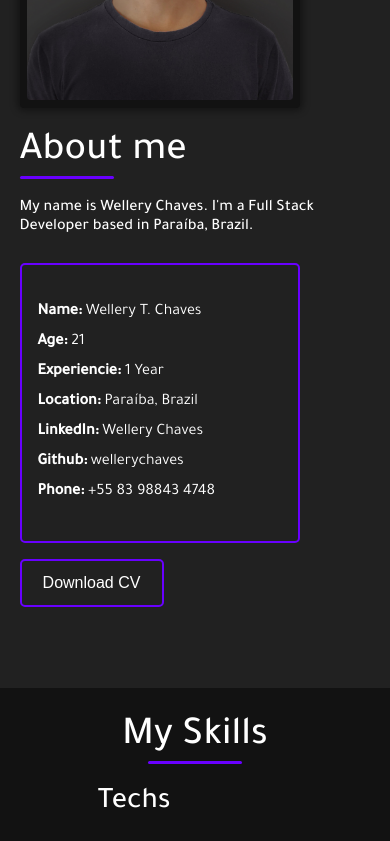
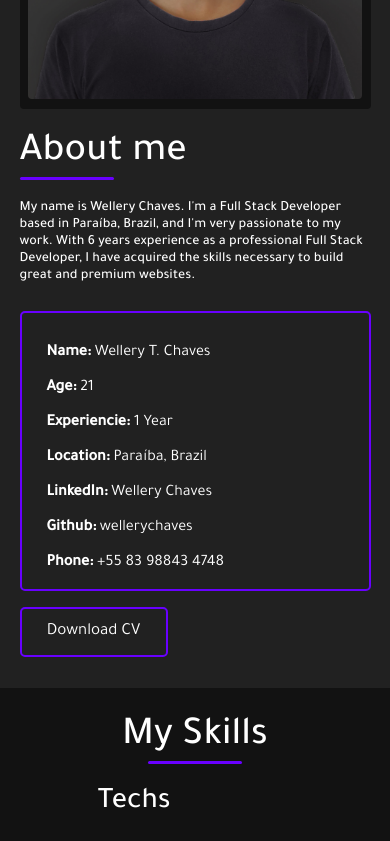
Before and after one commit to wellerychaves/wellery-portfolio, a React (Vite) app: page / in a window 390 px wide. Shown: the part 1140-1981 px from the top of the page. Built offline with nearby package versions, Linux system fonts and the light colour scheme; a web font is replaced by a local one.

Commit message:
feat(responsivity): changed some settings to make the page more responsive

```diff
--- a/src/components/About/index.tsx
+++ b/src/components/About/index.tsx
@@ -1,10 +1,9 @@
-import { Container, ImageBox, InfoBox } from "./styles";
+import { Container, ContentRight, ImageBox, InfoBox, StyledA } from "./styles";
 import wellery from "../../assets/images/wellery.jpg";
-import Button from "../Button";
 
 const About = () => {
 	return (
-		<Container>
+		<Container id="about">
 			<div id="content">
 				<ImageBox>
 					<img
@@ -14,44 +13,64 @@ const About = () => {
 					/>
 				</ImageBox>
 				{/* Title */}
-				<div id="content-right">
+				<ContentRight id="content-right">
 					<h2>About me</h2>
 					<div id="line" />
 
-					<h4>
+					<p id="apresentation">
 						My name is Wellery Chaves. I'm a Full Stack Developer
-						based in Paraíba, Brazil.
-					</h4>
+						based in Paraíba, Brazil, and I'm very passionate to my
+						work. With 6 years experience as a professional Full
+						Stack Developer, I have acquired the skills necessary to
+						build great and premium websites.
+					</p>
 					{/* Title */}
-					<InfoBox>
-						<div>
+					<InfoBox className="personal-info">
+						<div id="row">
+							<div className="info">
 								<p>
 									<span>Name: </span>Wellery T. Chaves
 								</p>
+							</div>
+							<div className="info">
 								<p>
 									<span>Age: </span> 21
 								</p>
+							</div>
+							<div className="info">
 								<p>
 									<span>Experiencie: </span> 1 Year
 								</p>
+							</div>
+							<div className="info">
 								<p>
 									<span>Location: </span> Paraíba, Brazil
 								</p>
 							</div>
-						<div>
+							<div className="info">
 								<p>
 									<span>LinkedIn: </span> Wellery Chaves
 								</p>
+							</div>
+							<div className="info">
 								<p>
 									<span>Github: </span>wellerychaves
 								</p>
+							</div>
+							<div className="info">
 								<p>
 									<span>Phone: </span>+55 83 98843 4748
 								</p>
 							</div>
+						</div>
 					</InfoBox>
-					<Button type="button">Download CV</Button>
-				</div>
+					<StyledA
+						target="_blank"
+						href="https://drive.google.com/file/d/1wc_HjPYCxb25O0KOtVmWB1B4slF0PeAt/view?usp=sharing"
+					>
+						Download CV
+					</StyledA>
+				</ContentRight>
 			</div>
 		</Container>
 	);
--- a/src/components/About/styles.ts
+++ b/src/components/About/styles.ts
@@ -4,7 +4,6 @@ export const Container = styled.section`
 	width: 100vw;
 	height: 1000px;
 	margin: 0 auto;
-	transition: 0.3s;
 	display: flex;
 	align-items: center;
 	justify-content: center;
@@ -23,56 +22,77 @@ export const Container = styled.section`
 	}
 
 	#content {
-		max-width: 90vw;
+		width: 90vw;
+		max-width: 720px;
 		display: flex;
 		flex-direction: column;
+	}
 
-		@media only screen and (min-width: 1000px) {
-			justify-content: space-around;
+	@media screen and (min-width: 575px) {
+	}
+
+	@media screen and (min-width: 768px) {
+	}
+
+	@media screen and (min-width: 992px) {
+		height: 800px;
+
+		#content {
+			gap: 25px;
+			margin: 0 auto;
+			max-width: 1140px;
 			align-items: center;
 			flex-direction: row;
-			gap: 72px;
+			justify-content: space-around;
 		}
 	}
+`;
 
-	#content-right {
+export const ContentRight = styled.div`
 	display: flex;
 	justify-content: space-around;
 	flex-direction: column;
-		width: fit-content;
+	max-width: 450px;
 
-		h4 {
+	#apresentation {
+		font-weight: 400;
+		margin-top: 20px;
+		font-size: calc(var(--csize) * 1.4);
 		font-weight: 500;
-			margin-top: 20px;
-			font-size: calc(var(--csize) * 1.6);
-			font-weight: 500;
+		max-width: 450px;
 	}
 
-		@media only screen and (min-width: 600px) {
-			max-width: 90vw;
+	@media screen and (min-width: 575px) {
 	}
+	@media screen and (min-width: 768px) {
+		max-width: 690px;
 
-		@media only screen and (min-width: 700px) {
-			h2 {
-				width: fit-content;
-				height: fit-content;
+		#apresentation {
+			width: 100%;
+			max-width: fit-content;
+			font-size: calc(var(--csize) * 1.6);
 		}
+	}
+	@media screen and (min-width: 992px) {
+		width: 635px;
 
-			h4 {
-				max-width: 600px;
-				font-size: calc(var(--csize) * 2);
-			}
+		#apresentation {
+			font-size: calc(var(--csize) * 1.8);
 		}
 	}
 `;
 
 export const ImageBox = styled.figure`
-	width: 280px;
-	height: 339.23px;
-	background: ${(props: any) => props.theme.colors.background};
-	box-shadow: 0px 0px 7px 3px rgba(0, 0, 0, 0.4);
+	width: 100%;
+	height: 100vw;
+	min-width: 280px;
+	max-width: 400px;
+	max-height: 400px;
+	margin: 0 auto;
 	border-radius: 4px;
 	margin-bottom: 20px;
+	background: ${(props: any) => props.theme.colors.background};
+
 	display: flex;
 	align-items: center;
 	justify-content: center;
@@ -81,66 +101,103 @@ export const ImageBox = styled.figure`
 		border-radius: 4px;
 		object-fit: cover;
 		max-width: 95%;
-		height: 95.26%;
+		height: 95%;
 	}
 
-	@media only screen and (min-width: 700px) {
+	@media only screen and (min-width: 992px) {
+		min-width: 440px;
+		min-height: 496px;
 		margin: 0;
-	}
-
-	@media only screen and (min-width: 1000px) {
-		width: 450px;
-		height: 536px;
 	}
 `;
 
 export const InfoBox = styled.div`
-	width: 280px;
-	max-width: 620px;
+	min-width: 280px;
 	height: 280px;
 	margin-top: 26px;
 	border-radius: 5px;
+	font-family: var(--tajawal);
 	border: 2px solid ${(props: any) => props.theme.colors.primary};
+
+	#row {
 		display: flex;
+		justify-content: center;
 		flex-direction: column;
-	padding: 2rem 1rem;
-	font-family: var(--tajawal);
-	line-height: 30px;
 
-	div {
-		margin: 0;
+		padding: 25px 25px 10px 25px;
+		line-height: 35px;
+		margin: 0 auto;
+		width: 100%;
+		height: 100%;
+	}
+
+	.info {
+		width: 90%;
 	}
 
 	span {
 		font-weight: 600;
 	}
 
-	@media only screen and (min-width: 600px) {
-		flex-direction: row;
+	@media only screen and (min-width: 575px) {
+		min-width: 510px;
+		max-height: 192px;
+
+		#row {
 			flex-wrap: wrap;
-		width: 85vw;
-		font-size: calc(var(--csize) * 2);
-		display: flex;
-		justify-content: space-around;
+			align-items: center;
+			justify-content: flex-start;
+		}
 
-		div {
-			line-height: 40px;
-			align-items: space-around;
-			flex-direction: column;
+		.info {
+			width: 216px;
 		}
 	}
-	@media only screen and (min-width: 700px) {
-		flex-direction: row;
+
+	@media only screen and (min-width: 768px) {
+		#row {
 			flex-wrap: wrap;
-		width: 600px;
-		font-size: calc(var(--csize) * 2.4);
-		display: flex;
-		justify-content: space-around;
+			align-items: center;
+		}
+		.info {
+			width: 304px;
+		}
+	}
 
-		div {
-			line-height: 40px;
-			align-items: space-around;
-			flex-direction: column;
+	@media only screen and (min-width: 992px) {
+		min-width: 450px;
+		height: 192px;
+
+		#row {
+			padding: 25px 25px 10px 25px;
+		}
+		.info {
+			width: 216px;
 		}
 	}
 `;
+
+export const StyledA = styled.a`
+	all: unset;
+	max-width: 144px;
+	background-color: #ffffff00;
+	padding: 0.8rem 0;
+	font-size: calc(var(--csize) * 1.7);
+	margin-top: 16px;
+	border-radius: 5px;
+	transition: 100ms;
+	display: flex;
+	align-items: center;
+	justify-content: center;
+	border: 2px solid ${(props: any) => props.theme.colors.primary};
+
+	:hover {
+		font-weight: 500;
+		background-color: ${(props: any) => props.theme.colors.primary};
+	}
+
+	@media only screen and (min-width: 700px) {
+		max-width: 168px;
+		font-size: calc(var(--csize) * 1.8);
+	}
+`;
```
Lines whose indentation alone changed are shown as unchanged.
